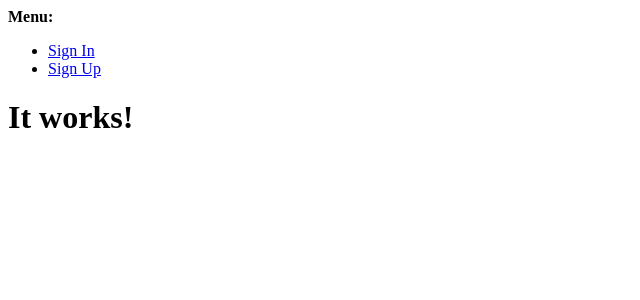
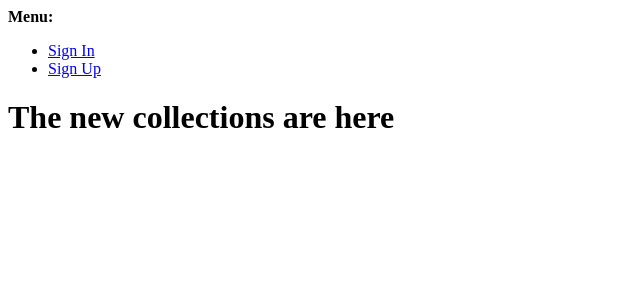
Before and after one commit to Colm1711/boutique_ado, a Django app: page / in a window 1280 px wide. Shown: the top 300 px of the page, without its empty margins (0-640 px from the left). Run offline with Django 3.2, Linux system fonts and the light colour scheme.

Commit message:
added home page content

```diff
--- a/home/templates/home/index.html
+++ b/home/templates/home/index.html
@@ -1,6 +1,25 @@
 {% extends "base.html" %}
 {% load static %}
 
+{% block page_header%}
+    <div class="container header-container">
+        <div class="col">
+
+        </div>
+    </div>
+{% endblock %}
+
 {% block content %}
-    <h1 class="display-4 text-success">It works!</h1>
+    <div class="container h-100">
+        <div class="row" h-100>
+            <div class="col-7 cold-md-6 my-auto">
+                <h1 class="display-4 logo-font text-black">The new collections are here</h1>
+                <div class="my-5">
+                    <h4>
+                        <a href="" class="shop-now-buttin btn btn-lg rounded-0 text-uppercase py-3"></a>
+                    </h4>
+                </div>
+            </div>
+        </div>
+    </div>
 {% endblock %}
```
